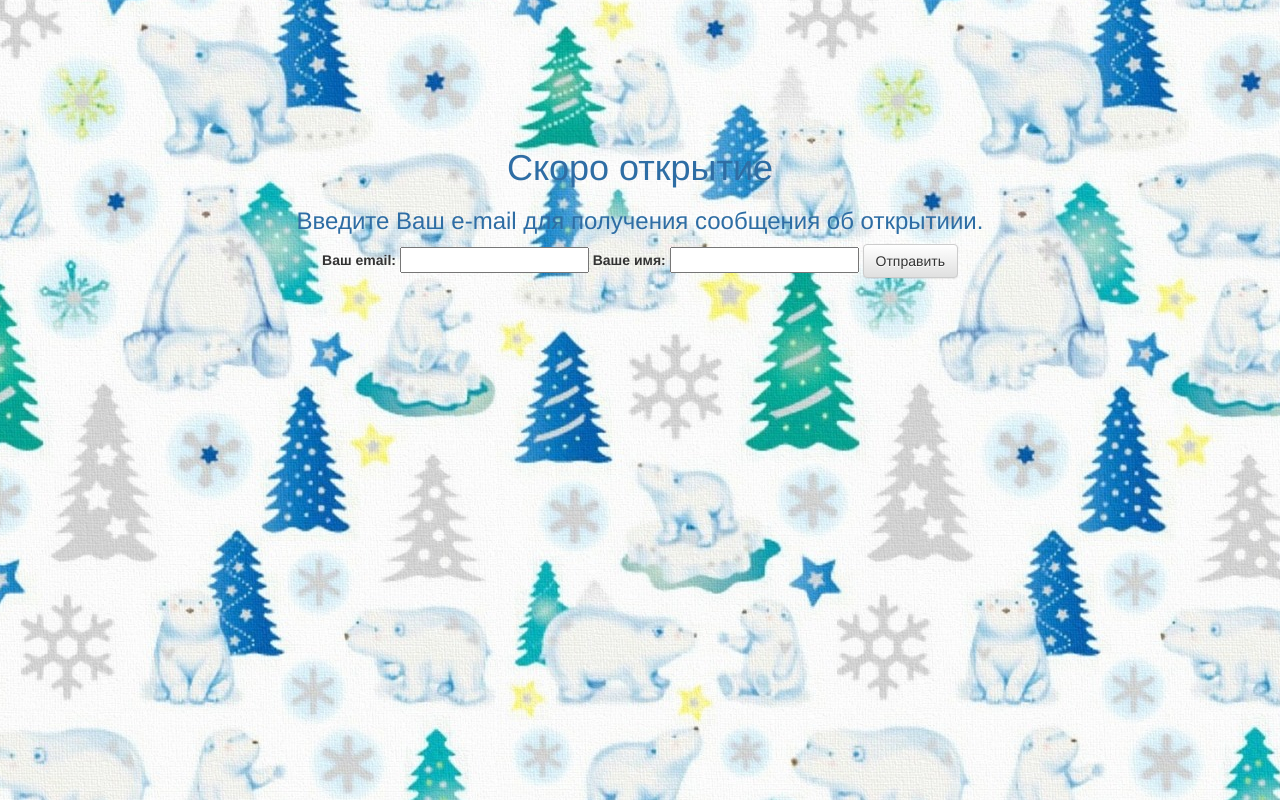
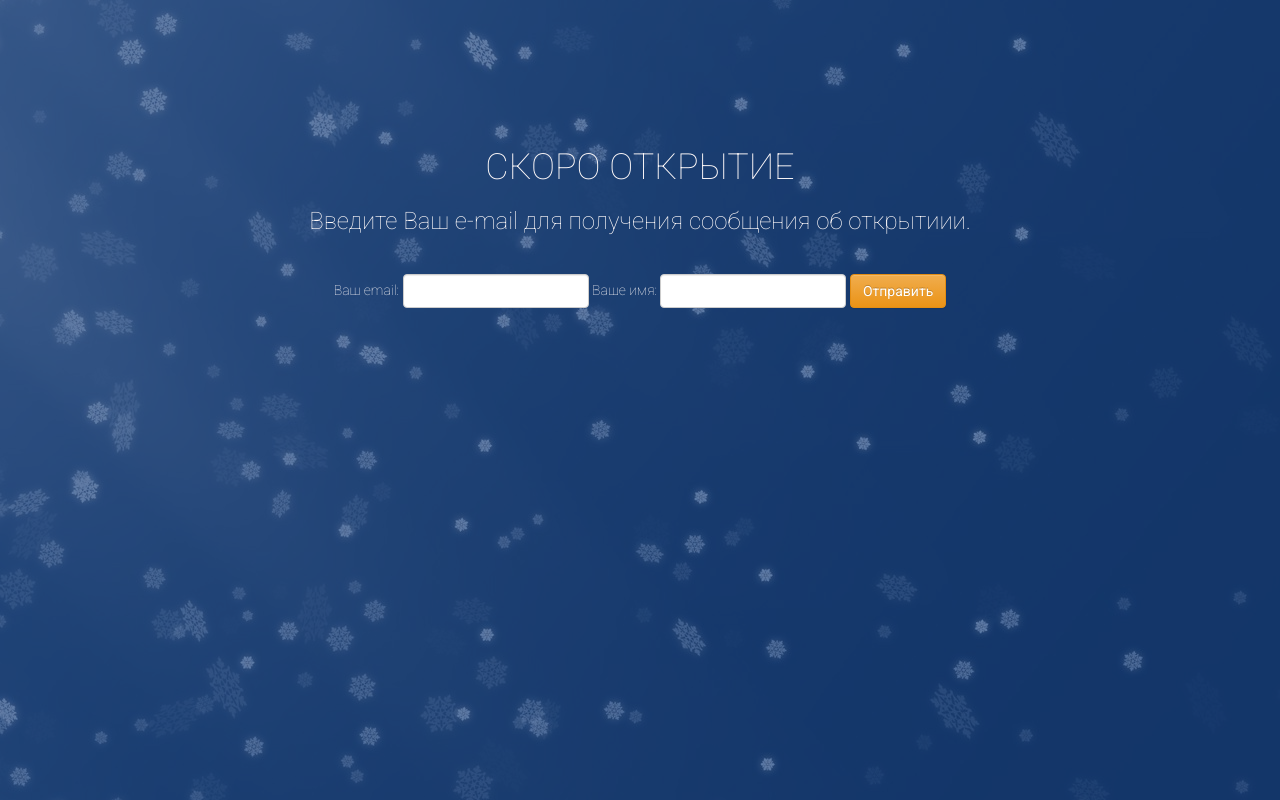
Before and after one commit to pamost/simpleshop, a Django app: page /landing/ in a window 1280 px wide. Run offline with Django 3.2, Linux system fonts and the light colour scheme; some libraries are stand-ins or nearby versions.

Commit message:
Form style part2

```diff
--- a/static/css/style.css
+++ b/static/css/style.css
@@ -3,19 +3,32 @@ html, body {
     width: 100%;
     position: absolute;
     max-height: 100%;
-    background-color: azure;
-    background: url(../img/bg.jpg) center;
+    background: url('../img/bg.jpg') center;
+    font-family: 'Roboto', sans-serif;
 }
 
 .general-container{
+    background: rgba(16, 56, 117, 0.66);
+    height: 100%;
+}
+
+.general-container form{
+    padding-top: 30px;
+}
+
+.general-container form label{
+    font-weight: 100;
+    color: snow;
+    line-height: 28px;
 }
 
 .top-container{
-    margin-top: 10%;
+    padding-top: 10%;
 }
 
 
 .title {
-    color: #2e6da4;
+    color: snow;
     text-align: center;
+    font-weight: 100;
 }
--- a/templates/landing/landing.html
+++ b/templates/landing/landing.html
@@ -8,6 +8,9 @@
     <meta http-equiv="X-UA-Compatible" content="ie=edge">
 
     <title>SimpleShop</title>
+
+        <!-- Font -->
+    <link href="https://fonts.googleapis.com/css?family=Roboto:100,300,400 subset=cyrillic" rel="stylesheet">
 
     <!-- Latest compiled and minified CSS -->
     <link rel="stylesheet" href="//netdna.bootstrapcdn.com/bootstrap/3.3.2/css/bootstrap.min.css">
@@ -25,19 +28,19 @@
         <div class="container top-container">
             <div class="row">
                 <div class="col-lg-8 col-lg-offset-2">
-                    <h1 class="title">Скоро открытие</h1>
+                    <h1 class="title">СКОРО ОТКРЫТИЕ</h1>
                     <h3 class="title">Введите Ваш e-mail для получения сообщения об открытиии.</h3>
                     <div>
                         <form method="POST" class="form-inline text-center">{% csrf_token %}
                             <div class="form-group">
                                 <label>Ваш email:</label>
-                                {{ form.email }}
+                                <input type="email" name="{{ form.email.name }}" class="form-control">
                             </div>
                             <div class="form-group">
                                 <label>Ваше имя:</label>
-                                {{ form.name }}
+                                <input type="text" name="{{ form.name.name }}" class="form-control">
                             </div>
-                            <button type="submit" class="btn btn-default">Отправить</button>
+                            <button type="submit" class="btn btn-warning">Отправить</button>
                         </form>
                     </div>
                  </div>
```
Also changed, not shown: static/img/bg.jpg.
